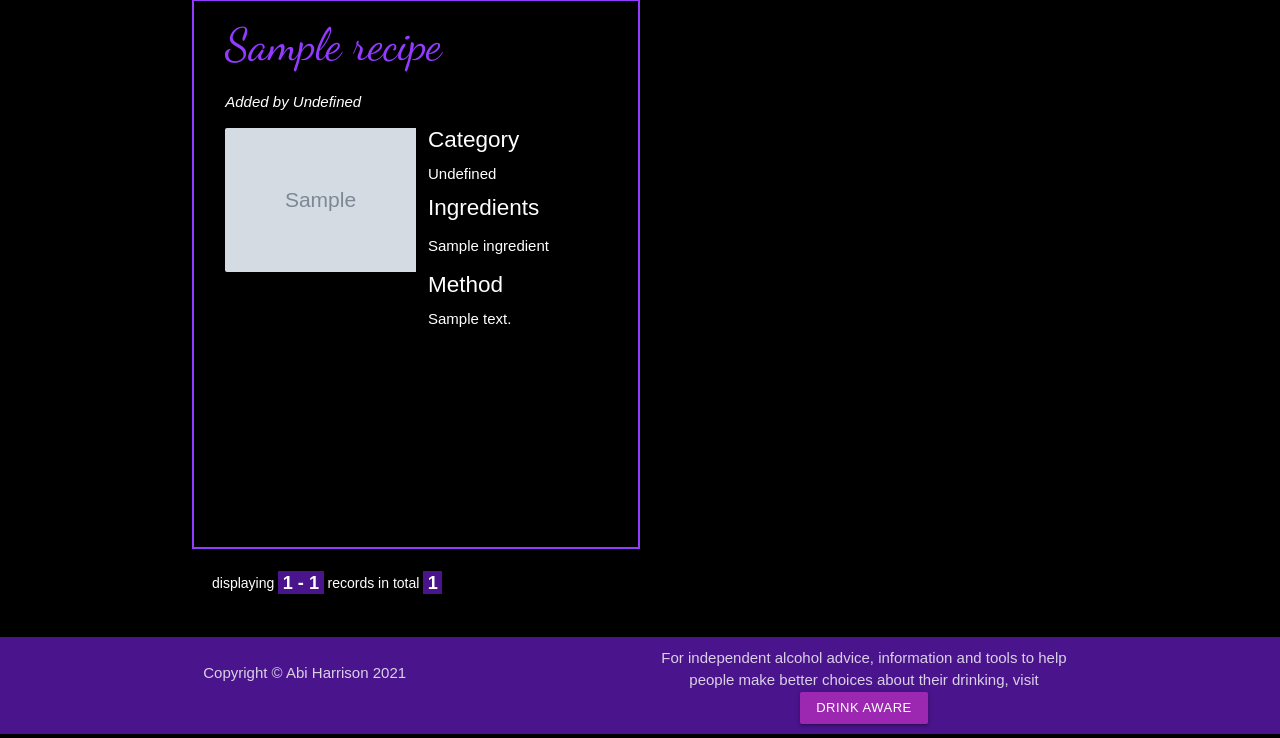
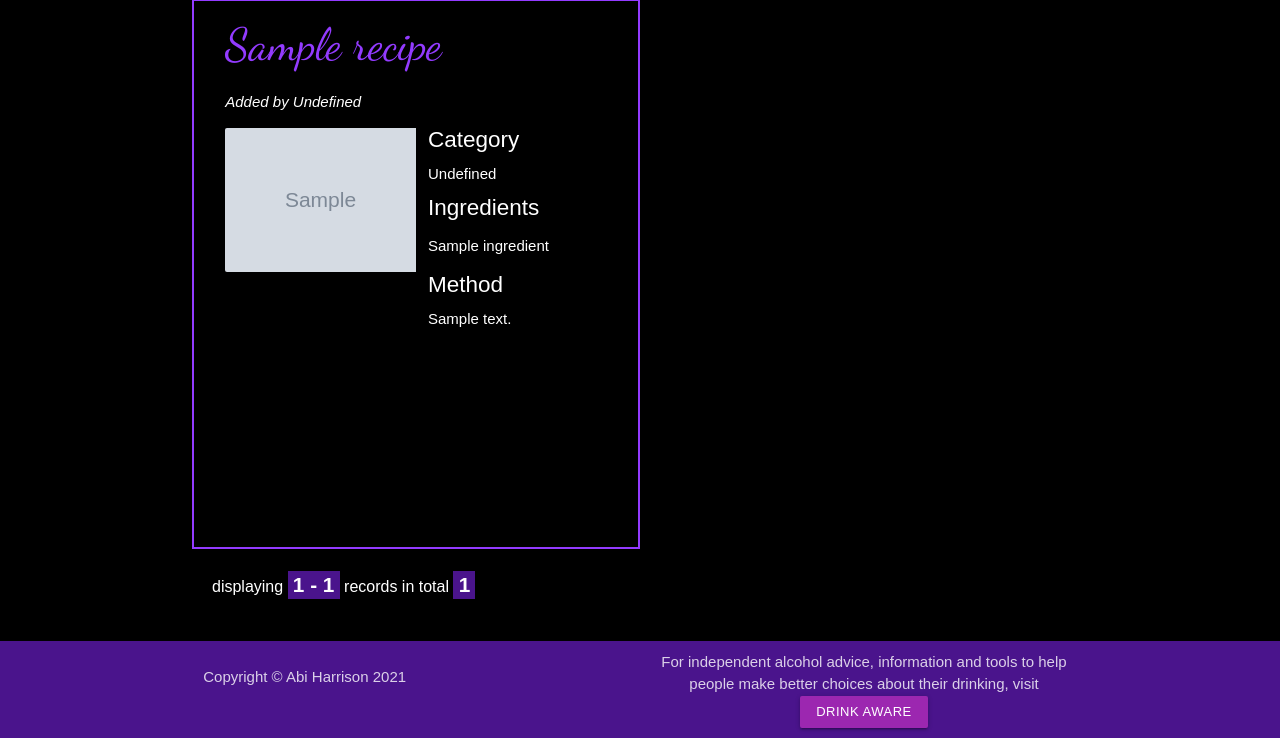
Before and after one commit to Abibubble/ms3-the-bar-blade, a Flask app: page / in a window 1280 px wide. Shown: the part 348-1086 px from the top of the page. Run offline with Flask 2, Linux system fonts and the light colour scheme; grey boxes marked "Sample" are stand-in pictures; a database or web service that is not in the repository returns one stand-in record (values such as "Sample title"); some libraries are stand-ins or nearby versions; some web fonts are replaced.

Commit message:
style: Size tap targets on pagination correctly

```diff
--- a/static/css/style.css
+++ b/static/css/style.css
@@ -190,6 +190,10 @@ label {
 /* ----------------------------------------------------------------------------------- Pagination */
 /* Thanks to mozillazg from GitHub for the base of this code */
 
+.pagination li {
+    margin: 5px;
+}
+
 .pagination li a {
     color: white;
 }
@@ -198,7 +202,7 @@ label {
     padding: 10px;
     width: 100%;
     margin: 10px;
-    font-size: 14px;
+    font-size: 16px;
 }
 
 .pagination-page-info b {
```
